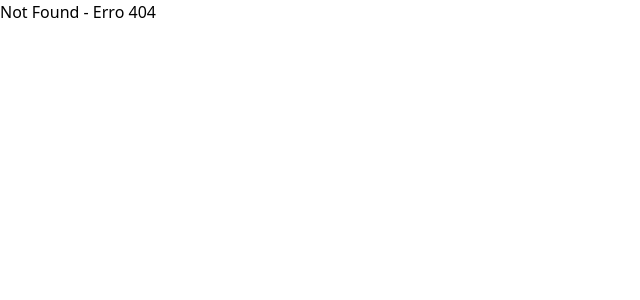
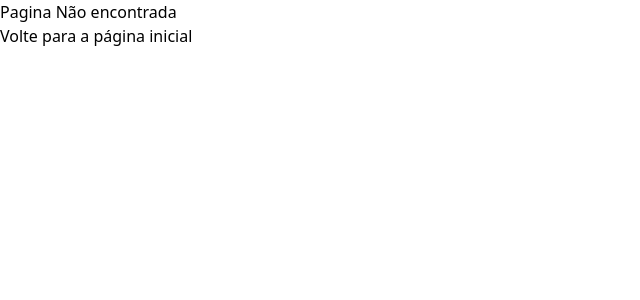
Before and after one commit to 1TDSPF-25/sistema-flow, a React (Vite) app in the folder sistema-flow/: page /consulta-cep in a window 1280 px wide. Before the commit this address had no page. Shown: the top 300 px of the page, without its empty margins (0-640 px from the left). Built offline with nearby package versions, Linux system fonts and the light colour scheme.

Commit message:
Criando uma pagina simples de erro

```diff
--- a/sistema-flow/src/routes/Error/index.tsx
+++ b/sistema-flow/src/routes/Error/index.tsx
@@ -1,14 +1,8 @@
-import { useEffect } from "react";
-
 export default function Error(){
-
-        useEffect(() => {
-            document.title = "Not Found - Erro 404";
-        }, []);
-
     return(
         <main>
-            <h1>Not Found - Erro 404</h1>
+            <h1>Pagina Não encontrada</h1>
+            <p>Volte para a página inicial</p>
         </main>
     );
 }
```
